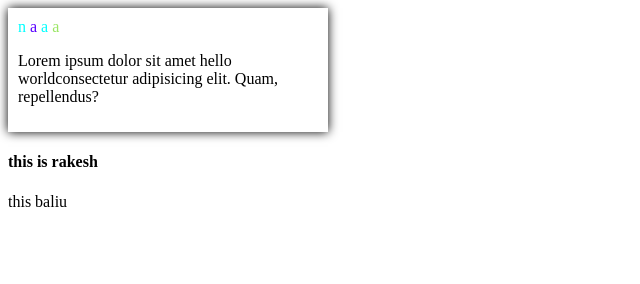
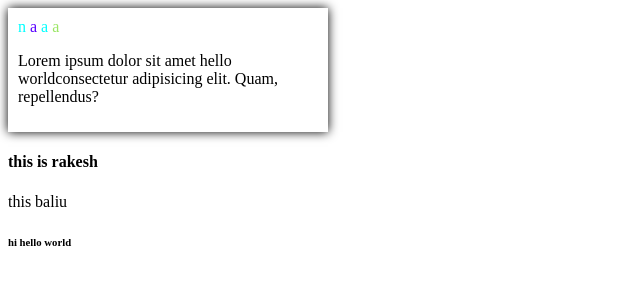
Before and after one commit to RakeshReddy123devoloper/newdocument, a plain HTML site: page spam.html in a window 1280 px wide. Shown: the full height of the page, 0-640 px from the left. Drawn offline with Linux system fonts and the light colour scheme.

Commit message:
added h6 tag

```diff
--- a/spam.html
+++ b/spam.html
@@ -23,6 +23,7 @@
 </div>
 <h4>this is rakesh</h4>
 <p>this baliu</p>
+<h6> hi hello world</h6>
 </body>
 
 </html>
```
